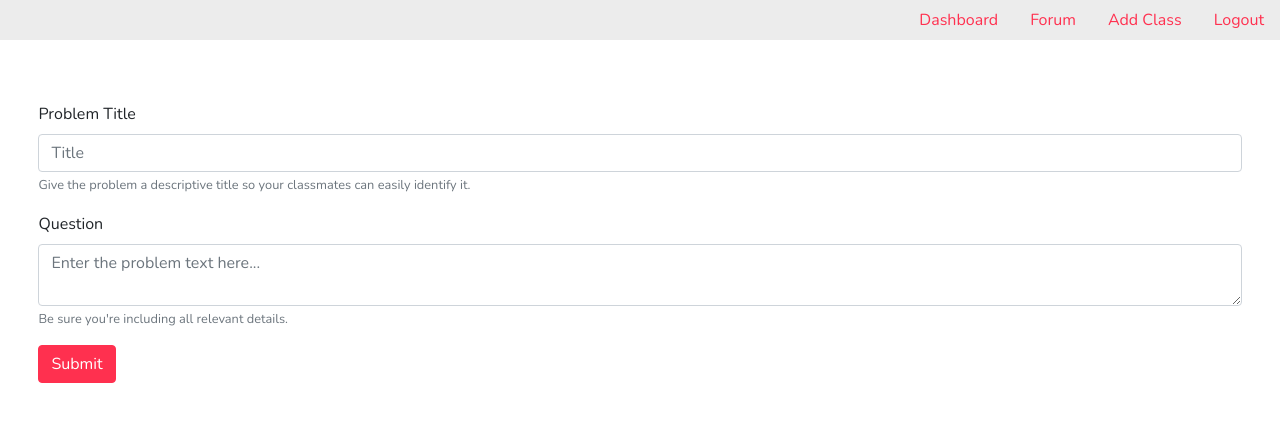
After one commit to noelle-crawfish/agora, a Flask app: template templates/submit_a_problem.html in a window 1280 px wide. The commit adds this page. Shown: the top 422 px of the page. Run offline with Flask 2, Linux system fonts and the light colour scheme; the template is opened without the code that fills it, so the values that code supplies are empty; parts of the project's set-up code (start-up, migrations or seed data) failed here and were passed over; some libraries are stand-ins or nearby versions.

Commit message:
new templates

```diff
--- a/templates/dashboard.html
+++ b/templates/dashboard.html
@@ -5,13 +5,13 @@
 	<h3>Welcome, {{username}}</h3>
 	<br>
 	{% if classes %}
-	{% for class in classes %}
+	{% for class, link in classes %}
 	<div class="col-sm-6">
     <div class="card">
       <div class="card-body">
 				<h5 class="card-title">{{class["class_name"]}}</h5>
-				<p class="card-text">{{class["class_id"]}}</p>
-				<a href="{{class["link"]}}" class="btn btn-primary">View</a>
+				<p class="card-text">{{class["subject"]}}</p>
+				<a href="{{link}}" class="btn btn-primary">View</a>
       </div>
     </div>
 	</div>
--- /dev/null
+++ b/templates/submit_a_problem.html
@@ -0,0 +1,17 @@
+{% extends "user_template.html" %}
+
+{% block body %}
+<form action="{{link}}" method="post" style="margin:3%;">
+	<div class="form-group">
+		<label for="title">Problem Title</label>
+		<input type="text" class="form-control" id="title" name="title" placeholder="Title">
+		<small class="form-text text-muted">Give the problem a descriptive title so your classmates can easily identify it.</small>
+	</div>
+	<div class="form-group">
+		<label for="problem-text">Question</label>
+		<textarea id="problem-text" name="problem-text" class="form-control" placeholder="Enter the problem text here..."></textarea>
+		<small class="form-text text-muted">Be sure you're including all relevant details.</small>
+	</div>
+	<button class="btn btn-primary" role="submit">Submit</button>
+</form>
+{% endblock %}
```
Also changed, not shown: templates/class_page.html (+15 -4 lines), templates/error.html (added, +10 -0 lines).
